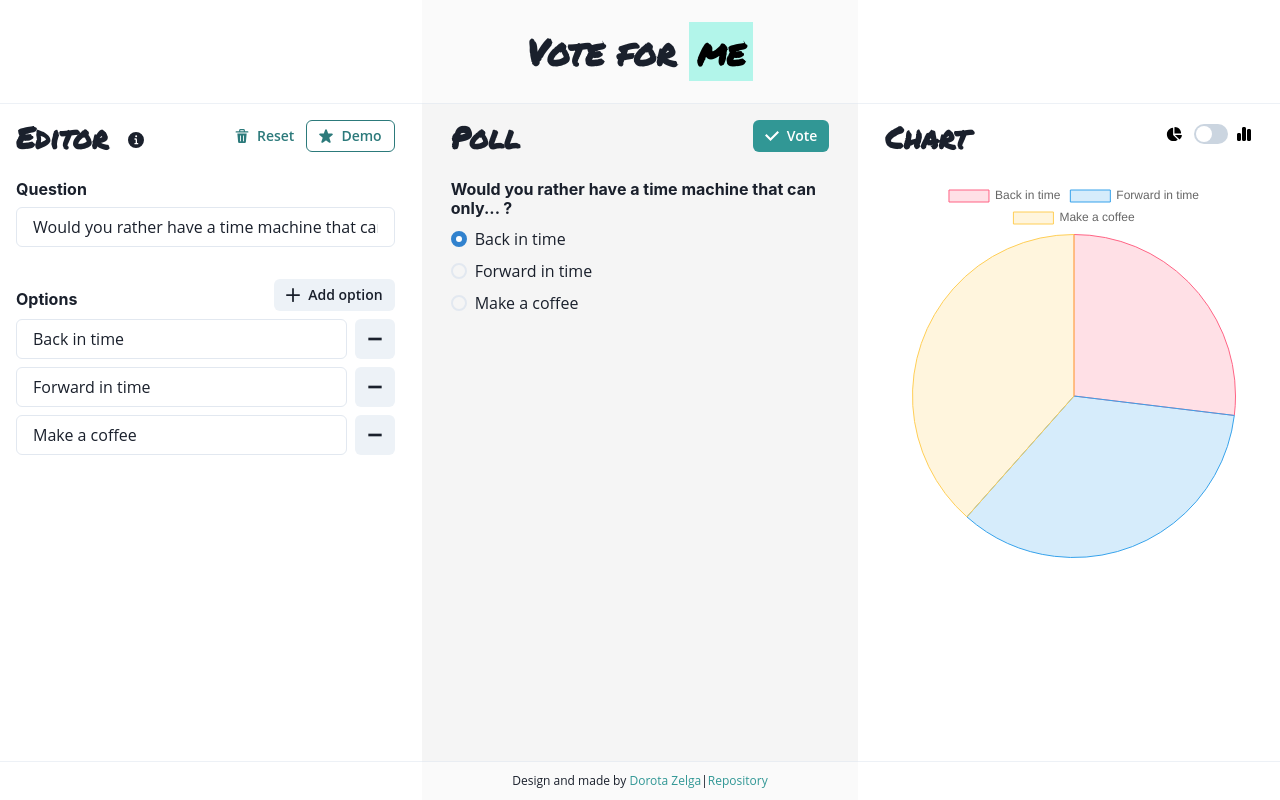
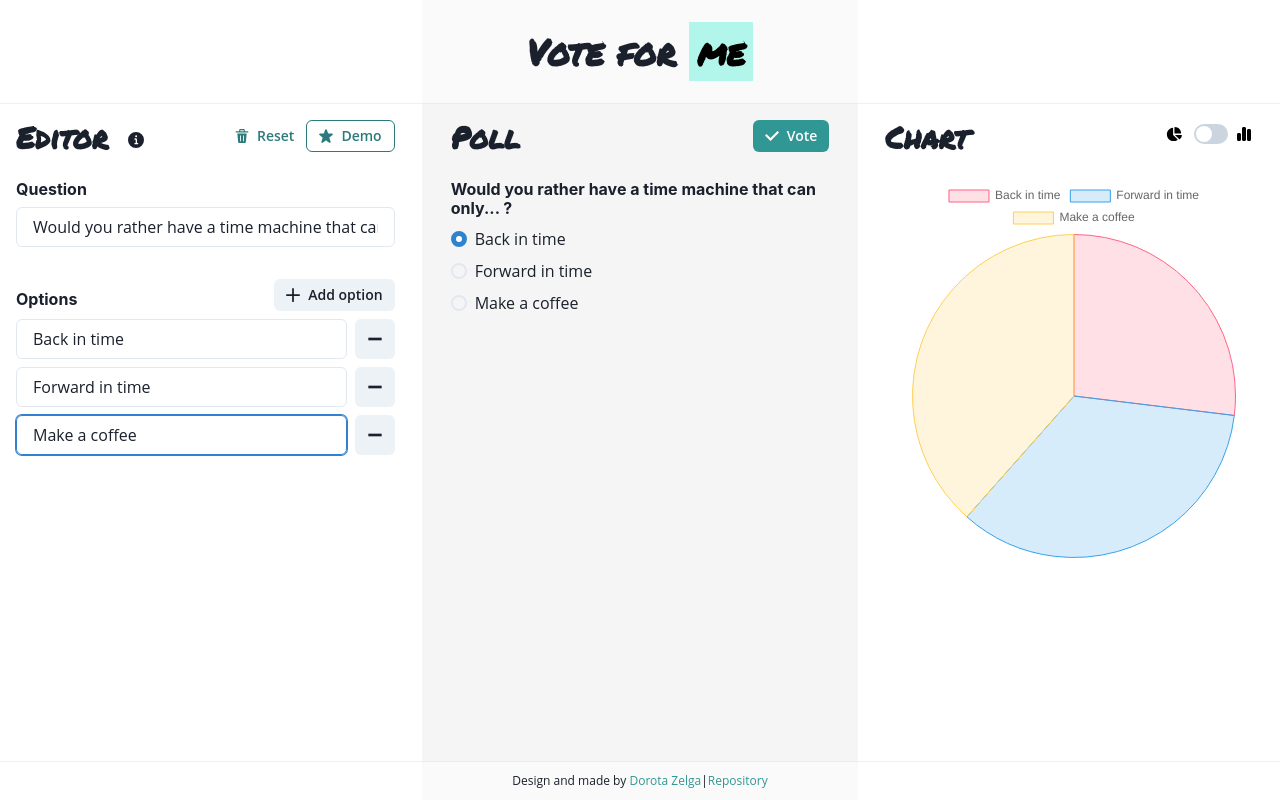
Before and after one commit to wroclawianka/vote-for-me, a React (Create React App) app: page / in a window 1280 px wide. Built offline with nearby package versions, Linux system fonts and the light colour scheme.

Commit message:
UX improvements

```diff
--- a/src/components/editor/optionsForm/optionsForm.component.tsx
+++ b/src/components/editor/optionsForm/optionsForm.component.tsx
@@ -37,6 +37,7 @@ export const OptionsForm: FunctionComponent = () => {
   const removeOptionLabel =
     'Remove option. It is possible to have between 2-10 options';
   const maximumInputLength = 'Max length reached (80 characters)';
+  const optionPlaceholder = 'New option';
 
   return (
     <Grid>
@@ -71,6 +72,8 @@ export const OptionsForm: FunctionComponent = () => {
                 value={option.value}
                 onChange={(event) => editOption(key, event.target.value)}
                 mr={2}
+                placeholder={optionPlaceholder}
+                autoFocus
               />
             </Tooltip>
             <Tooltip label={removeOptionLabel} aria-label="remove-option">
```
